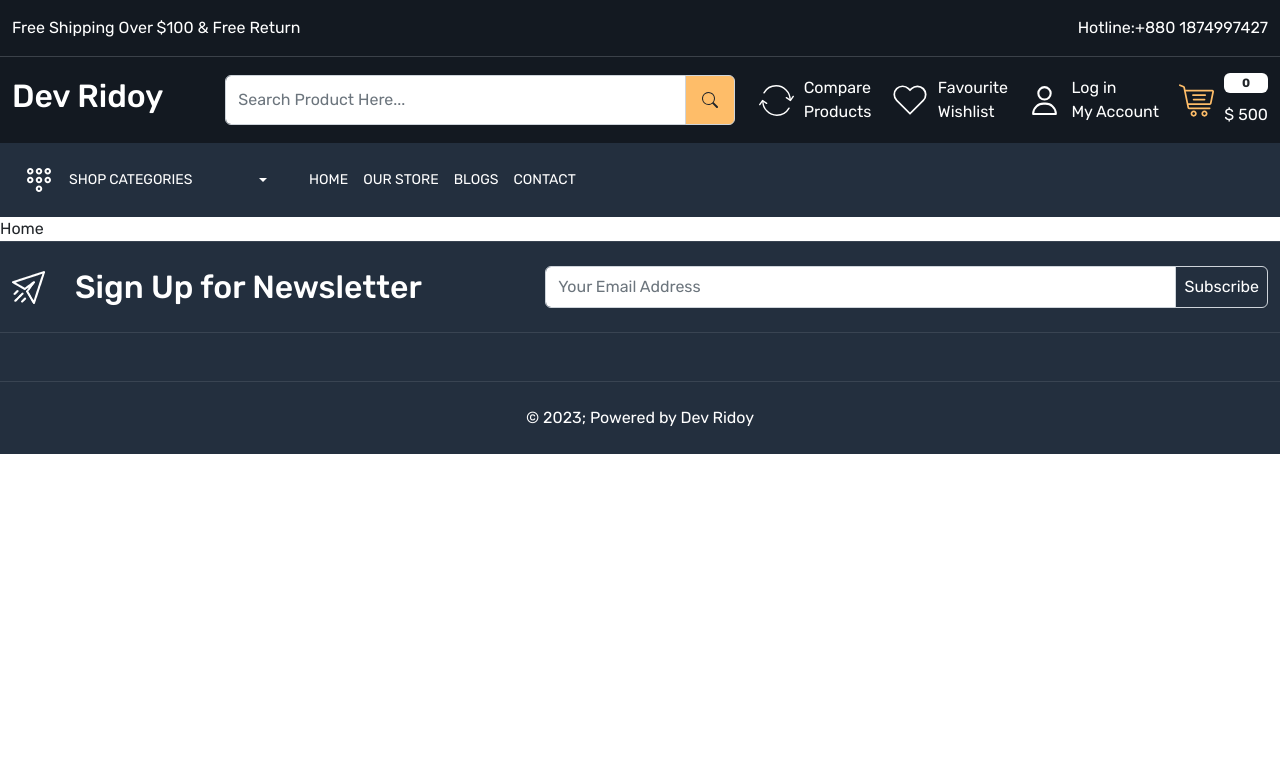
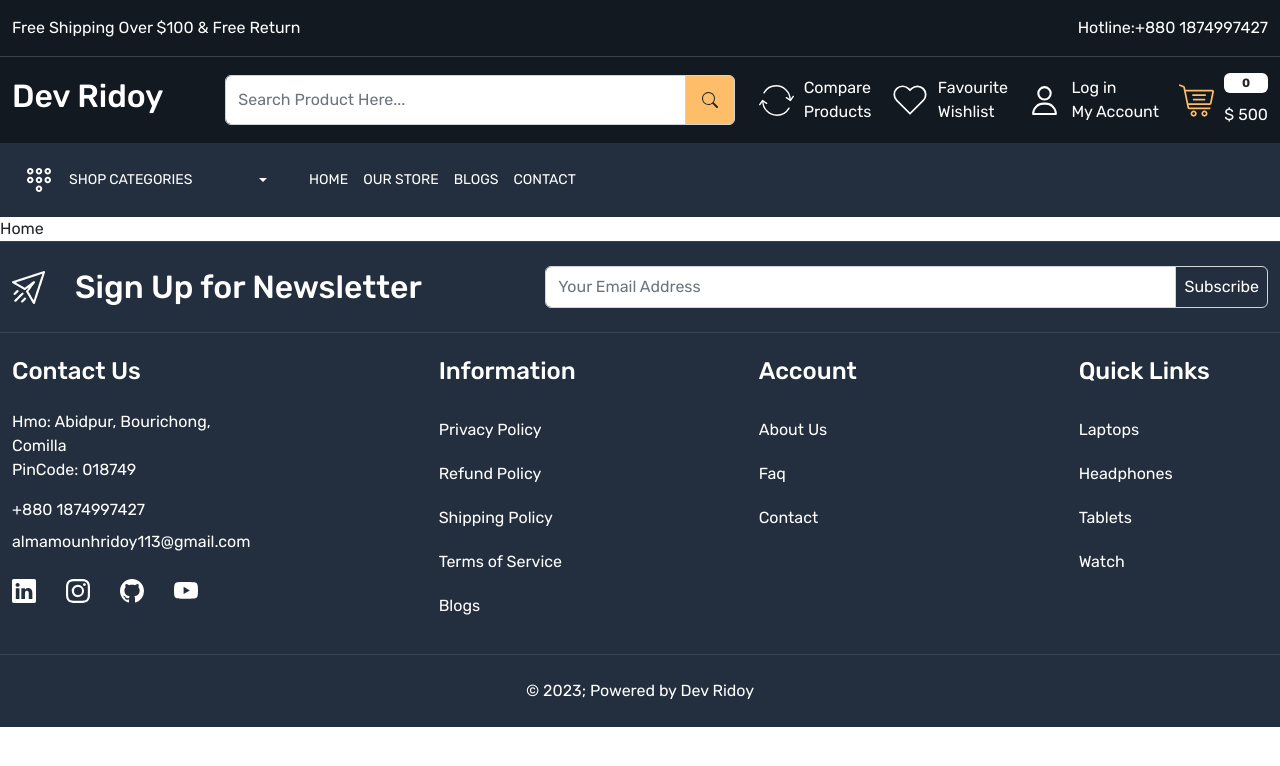
Before and after one commit to ridoy113/corner-ecommerce-app, a React (Create React App) app: page / in a window 1280 px wide. Shown: the top 766 px of the page. Built offline with nearby package versions, Linux system fonts and the light colour scheme.

Commit message:
footer ready

```diff
--- a/src/components/Footer.js
+++ b/src/components/Footer.js
@@ -1,4 +1,6 @@
 import React from "react";
+import { Link } from "react-router-dom";
+import { BsLinkedin, BsGithub, BsYoutube, BsInstagram } from "react-icons/bs";
 
 const Footer = () => {
   return (
@@ -31,7 +33,74 @@
       </footer>
 
       <footer className="py-4">
-        <div className="container-xxl"></div>
+        <div className="container-xxl">
+          <div className="row">
+            <div className="col-4">
+              <h4 className="text-white mb-4">Contact Us</h4>
+              <div>
+                <address className="text-white fs-6 ">
+                  Hmo: Abidpur, Bourichong,
+                  <br /> Comilla <br />
+                  PinCode: 018749
+                </address>
+                <a
+                  href="tel:+880 1874997427"
+                  className="mt-3 d-block mb-1 text-white"
+                >
+                  +880 1874997427
+                </a>
+                <a
+                  href="mailto:almamounhridoy113@gmail.com"
+                  className="mt-2 d-block mb-0 text-white"
+                >
+                  almamounhridoy113@gmail.com
+                </a>
+
+                <div className="social_icons d-flex align-items-center gap-30 mt-4">
+                  <a href="">
+                    <BsLinkedin className="text-white fs-4" />
+                  </a>
+                  <a href="">
+                    <BsInstagram className="text-white fs-4" />
+                  </a>
+                  <a href="">
+                    <BsGithub className="text-white fs-4" />
+                  </a>
+                  <a href="">
+                    <BsYoutube className="text-white fs-4" />
+                  </a>
+                </div>
+              </div>
+            </div>
+            <div className="col-3">
+              <h4 className="text-white mb-4">Information</h4>
+              <div className="footer-links d-flex flex-column">
+                <Link className="text-white py-2 mb-1">Privacy Policy</Link>
+                <Link className="text-white py-2 mb-1">Refund Policy</Link>
+                <Link className="text-white py-2 mb-1">Shipping Policy</Link>
+                <Link className="text-white py-2 mb-1">Terms of Service</Link>
+                <Link className="text-white py-2 mb-1">Blogs</Link>
+              </div>
+            </div>
+            <div className="col-3">
+              <h4 className="text-white mb-4">Account</h4>
+              <div className="footer-links d-flex flex-column">
+                <Link className="text-white py-2 mb-1">About Us</Link>
+                <Link className="text-white py-2 mb-1">Faq</Link>
+                <Link className="text-white py-2 mb-1">Contact</Link>
+              </div>
+            </div>
+            <div className="col-2">
+              <h4 className="text-white mb-4">Quick Links</h4>
+              <div className="footer-links d-flex flex-column">
+                <Link className="text-white py-2 mb-1">Laptops</Link>
+                <Link className="text-white py-2 mb-1">Headphones</Link>
+                <Link className="text-white py-2 mb-1">Tablets</Link>
+                <Link className="text-white py-2 mb-1">Watch</Link>
+              </div>
+            </div>
+          </div>
+        </div>
       </footer>
 
       <footer className="py-4">
```
